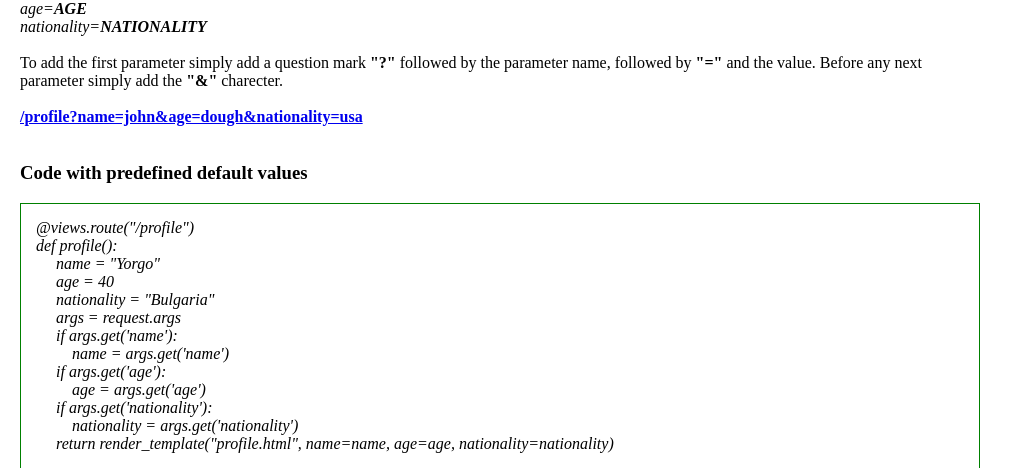
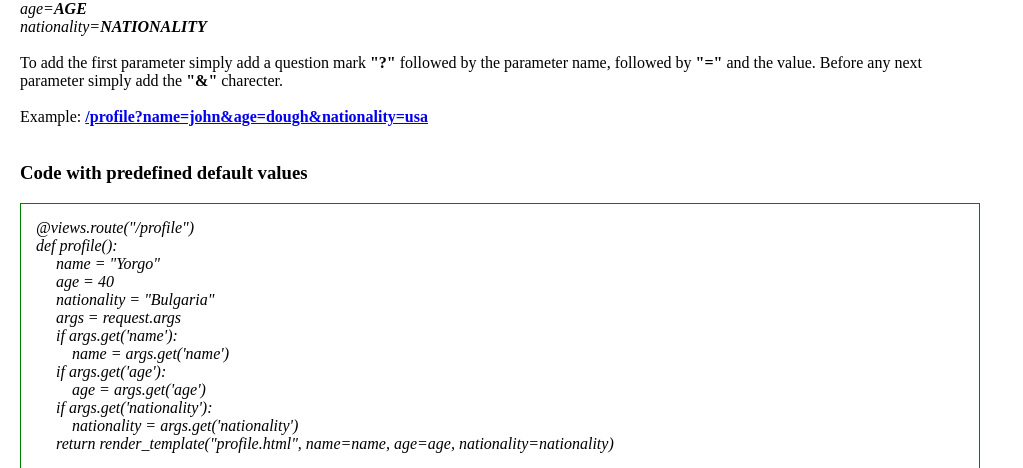
Before and after one commit to yorgopetsas/Python, a Flask app: page /profile in a window 1280 px wide. Shown: the part 547-1015 px from the top of the page, without its empty margins (0-1023 px from the left). Run offline with Flask 2, Linux system fonts and the light colour scheme.

```diff
--- a/Flask/Simple Flask Website/templates/profile.html
+++ b/Flask/Simple Flask Website/templates/profile.html
@@ -43,7 +43,7 @@
 To update the information in <b>USER MODULE</b> add all or any of the following parameters to the URL:<br /><br />
 <i>name=<b>NAME</b><br/>age=<b>AGE</b><br/>nationality=<b>NATIONALITY</b></i><br /><br />
 To add the first parameter simply add a question mark <b>"?"</b> followed by the parameter name, followed by <b>"="</b> and the value. Before any next parameter simply add the <b>"&"</b> charecter.<br /><br />
-<b><a href="/profile?name=john&age=dough&nationality=usa">/profile?name=john&age=dough&nationality=usa</a></b><br /><br />
+Example: <b><a href="/profile?name=john&age=dough&nationality=usa">/profile?name=john&age=dough&nationality=usa</a></b><br /><br />
 
 <h3>Code with predefined default values</h3>
 <div style="border: 1px solid green;padding:15px;font-transform:italic;"><i>
```
